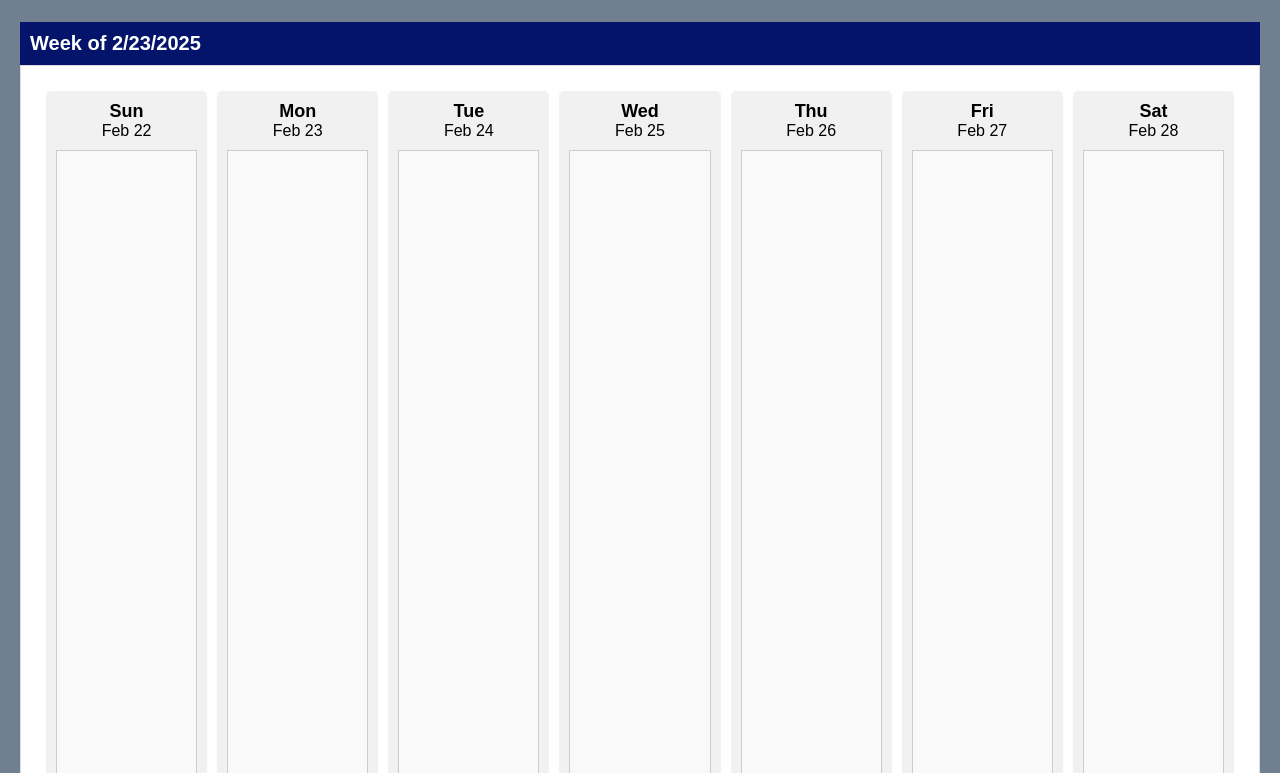
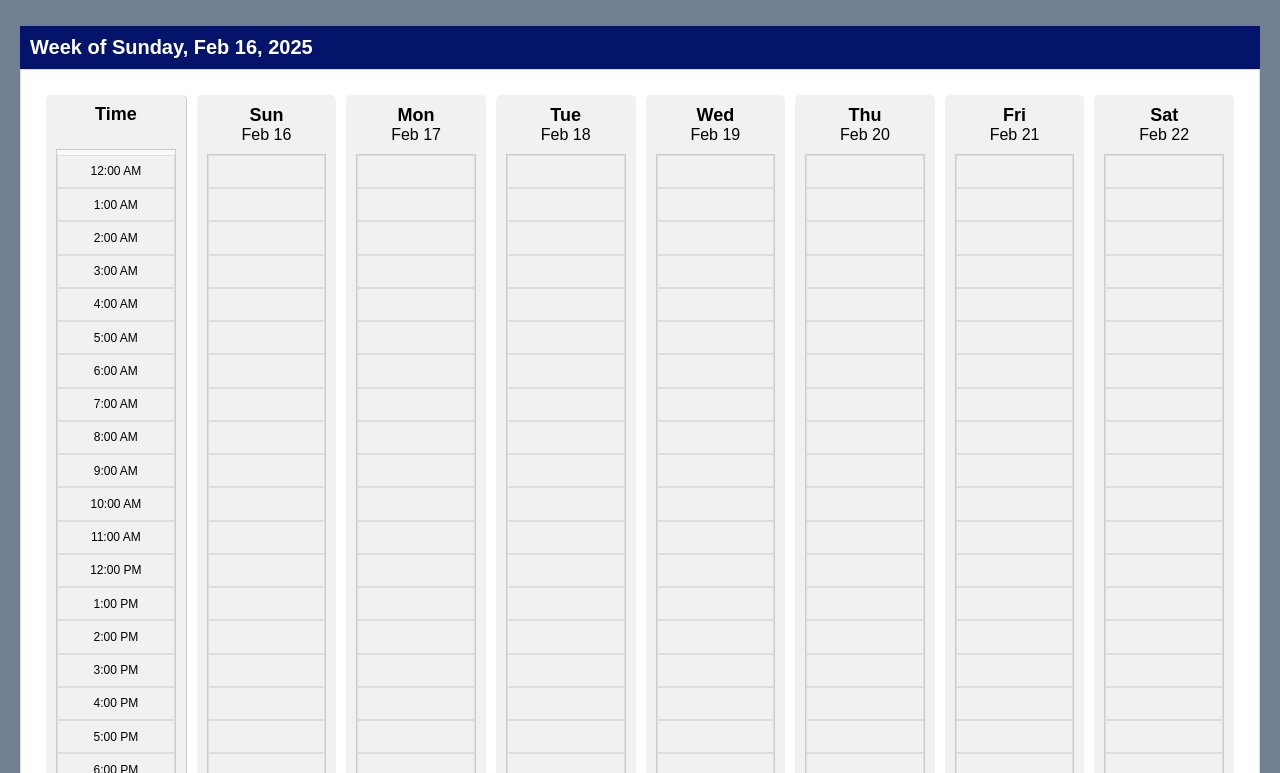
Before and after one commit to mndytran/staze, a plain HTML site: page src/metcalf/ML_room1.html in a window 1280 px wide. Shown: the part 442-1215 px from the top of the page. Drawn offline with Linux system fonts and the light colour scheme.

Commit message:
lanvy's changes! to the calendar

```diff
--- a/src/metcalf/ML_room1.html
+++ b/src/metcalf/ML_room1.html
@@ -37,73 +37,144 @@
 <div class="calendar">
     <div class="calendar-header" id="calendar-header"></div>
     <script>
-        function getWeek(){
-            let today = new Date();
-            let nextSunday = new Date(today.getFullYear(), today.getMonth(), today.getDate() + (7 - today.getDay()));
-            document.getElementById("calendar-header").textContent = "Week of " + nextSunday.toLocaleDateString();
+        function getWeek() {
+            let currentDate = new Date();
+            let dayOfWeek = currentDate.getDay();
+
+
+            let daysToSubtract = dayOfWeek;
+            currentDate.setDate(currentDate.getDate() - daysToSubtract);
+
+
+            let startDate = currentDate.toLocaleDateString('en-US', { weekday: 'long', month: 'short', day: 'numeric', year: 'numeric' });
+            document.getElementById("calendar-header").textContent = "Week of " + startDate;
         }
-        function updateDates(){
-            const days = document.querySelectorAll('.day p');
-            const today = new Date();
-            let currentDate = new Date(today);
+
+
+        function updateDates() {
+            const days = document.querySelectorAll('.day:not(.time-column) p');
+
+
+            let currentDate = new Date();
+            let dayOfWeek = currentDate.getDay();
+
+
+            let daysToSubtract = dayOfWeek;
+            currentDate.setDate(currentDate.getDate() - daysToSubtract);
+
+
             for (let i = 0; i < days.length; i++) {
                 days[i].textContent = currentDate.toLocaleDateString('en-US', { month: 'short', day: 'numeric' });
-                currentDate.setDate(currentDate.getDate() + 1); // Move to the next day
+                currentDate.setDate(currentDate.getDate() + 1);
             }
         }
+
+
+        function generateTimeSlots() {
+            const timeColumn = document.querySelector('.time-column .day-booking');
+            timeColumn.innerHTML = '';
+
+
+            for (let i = 0; i < 24; i++) {
+                const hourBlock = document.createElement('div');
+                hourBlock.classList.add('hour');
+
+
+                let hour;
+                let period;
+
+
+                if (i == 0) {
+                    hour = 12;
+                    period = 'AM';
+                } else if (i < 12) {
+                    hour = i;
+                    period = 'AM';
+                } else if (i == 12) {
+                    hour = 12;
+                    period = 'PM';
+                } else {
+                    hour = i - 12;
+                    period = 'PM';
+                }
+
+
+                hourBlock.textContent = `${hour}:00 ${period}`;
+                timeColumn.appendChild(hourBlock);
+            }
+        }
+
+
+        function generateEmptySlots() {
+            const days = document.querySelectorAll('.day:not(.time-column) .day-booking');
+            days.forEach(column => {
+                column.innerHTML = '';
+                for (let i = 0; i < 24; i++) {
+                    const emptyBlock = document.createElement('div');
+                    emptyBlock.classList.add('hour');
+                    column.appendChild(emptyBlock);
+                }
+            });
+        }
+
+
         window.onload = function() {
             getWeek();
             updateDates();
+            generateTimeSlots();
+            generateEmptySlots();
         };
+
     </script>
 
     <div class="calendar-days">
+        <div class="day time-column">
+            <span>Time</span>
+            <p style ="visibility: hidden;">Placeholder</p>
+            <div class ="day-booking"></div>
+        </div>
+
+
         <div class="day">
             <span>Sun</span>
             <p></p>
-            <div class="day-booking">
-            </div>
+            <div class="day-booking"></div>
         </div>
         <div class="day">
             <span>Mon</span>
             <p></p>
-            <div class="day-booking">
-            </div>
+            <div class="day-booking"></div>
         </div>
         <div class="day">
             <span>Tue</span>
-            <p>Feb 25</p>
-            <div class="day-booking">
-            </div>
+            <p></p>
+            <div class="day-booking"></div>
         </div>
         <div class="day">
             <span>Wed</span>
-            <p>Feb 26</p>
-            <div class="day-booking">
-            </div>
+            <p></p>
+            <div class="day-booking"></div>
         </div>
         <div class="day">
             <span>Thu</span>
-            <p>Feb 27</p>
-            <div class="day-booking">
-            </div>
+            <p></p>
+            <div class="day-booking"></div>
         </div>
         <div class="day">
             <span>Fri</span>
-            <p>Feb 28</p>
-            <div class="day-booking">
-            </div>
+            <p></p>
+            <div class="day-booking"></div>
         </div>
         <div class="day">
             <span>Sat</span>
-            <p>Feb 29</p>
-            <div class="day-booking">
-            </div>
+            <p></p>
+            <div class="day-booking"></div>
         </div>
     </div>
+
 </div>
 
-<footer>
+    <footer>
     <p>staze</p>
 </footer>
 
--- a/src/style.css
+++ b/src/style.css
@@ -52,6 +52,21 @@ table, td, th {
     margin-left: auto;
     margin-right: auto;
 }
+
+.booking{
+    background-color: #8eccf5;
+    color: white;
+    padding: 10px;
+    font-size: 10px;
+    font-family: Arial, Helvetica, sans-serif;
+    border: none;
+    cursor: pointer;
+}
+
+.booking:hover{
+    background-color: #cbe5f7;
+}
+
 .dropbtn {
     background-color: #05146b;
     color: white;
@@ -127,16 +142,44 @@ footer {
 
 .calendar-days {
     display: flex;
+    flex-direction: row;
     justify-content: space-between;
     width: 100%;
     padding: 20px;
     background-color: #fff;
     border: 1px solid #ddd;
 }
+.time-column{
+    width: 80px;
+    display: block;
+    margin: 0;
+    padding: 0;
+    line-height: 1;
+    flex-direction: column;
+    align-items: center;
+    padding-top: 10px;
+    border-right: 1px solid #ccc;
+}
+
+
+.time-column .time-heading {
+    font-weight: bold;
+    margin-bottom: 5px;
+    text-align: center;
+    font-size: 14px;
+}
+
+
+.time-column .hour{
+    text-align: center;
+    margin: 5px 0;
+    font-size: 12px;
+}
 
 .day {
     text-align: center;
     flex: 1;
+    flex-direction: column;
     padding: 10px;
     background-color: #f1f1f1;
     margin: 5px;
@@ -155,6 +198,9 @@ footer {
 }
 
 .day-booking {
+    display: grid;
+    grid-template-columns: repeat(1fr 1fr);
+    grid-template-rows: repeat(24, 1fr);
     height: 800px;
     border: 1px solid #ccc;
     background-color: #f9f9f9;
@@ -162,9 +208,30 @@ footer {
     font-size: 14px;
 }
 
+.hour {
+    border: 1px solid #ddd;
+    background-color: #f1f1f1;
+    display: flex;
+    align-items: center;
+    justify-content: center;
+    height: 100%;
+    transition: background-color 0.2s;
+}
+
+
+.hour:hover {
+    background-color: orange; /* Light blue on hover */
+    cursor: pointer;
+}
+
+
 @media (max-width: 600px) {
     .calendar-days {
         flex-direction: column;
         align-items: center;
     }
+    .tim-column{
+        width: 100%;
+        border-right: none;
+    }
 }
```
